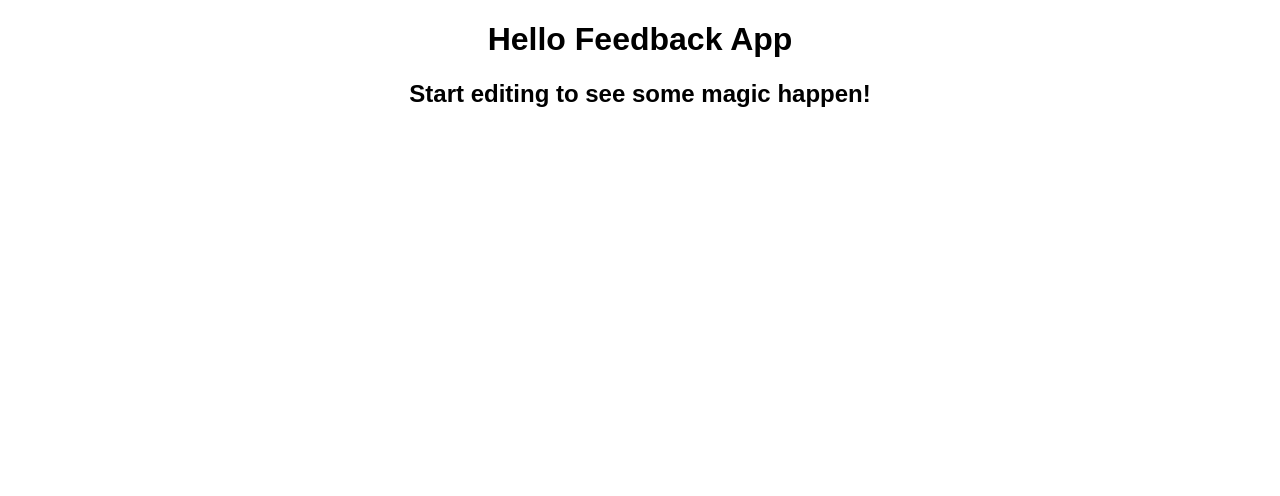
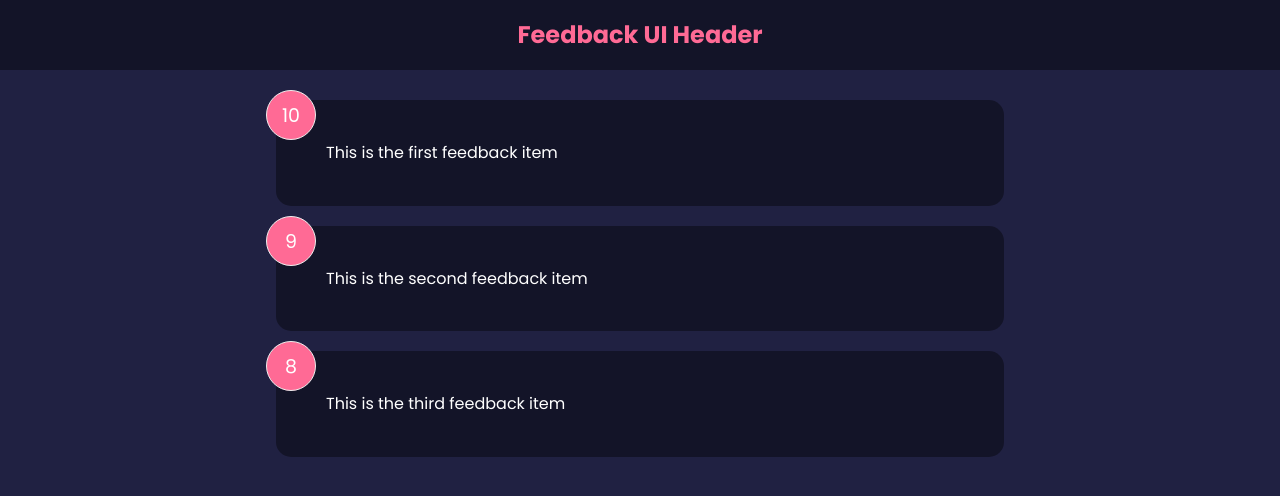
Before and after one commit to dliulabs/ts-feedback-app, a React (Create React App) app: page / in a window 1280 px wide. Shown: the top 496 px of the page. Built offline with nearby package versions, Linux system fonts and the light colour scheme.

Commit message:
states & props

```diff
--- a/src/App.tsx
+++ b/src/App.tsx
@@ -1,12 +1,21 @@
 import React from "react";
 import "./App.css";
+import Header from "./components/Header";
+import FeedbackList from "./components/FeedbackList";
+import { useState } from "react";
+import FeedbackData from "./data/FeedbackData";
+import { FeedbackItemType } from "./components/FeedbackItem";
 
 const App: React.FC = () => {
+  const [feedback, setFeedback] = useState<FeedbackItemType[]>(FeedbackData);
+
   return (
-    <div className="App">
-      <h1>Hello Feedback App</h1>
-      <h2>Start editing to see some magic happen!</h2>
-    </div>
+    <>
+      <Header text="Feedback UI Header" />
+      <div className="container">
+        <FeedbackList feedback={FeedbackData} />
+      </div>
+    </>
   );
 };
 
--- /dev/null
+++ b/src/components/FeedbackItem.tsx
@@ -0,0 +1,30 @@
+import React from "react";
+import Card from "./shared/Card";
+// import { useState } from "react";
+
+export interface FeedbackItemType {
+  id: number;
+  rating: number;
+  text: string;
+}
+
+export interface FeedbackItemProps {
+  item: FeedbackItemType;
+}
+
+const FeedbackItem: React.FC<FeedbackItemProps> = ({ item }) => {
+  // const [rating, setRating] = useState<number>(item.rating);
+  // const [text, setText] = useState<string>(item.text);
+  // const handleClick = (event: React.MouseEvent<HTMLButtonElement>) => {
+  //   setRating((prev) => prev + 1); // event.target.value;
+  // };
+
+  return (
+    <Card reverse={true}>
+      <div className="num-display">{item.rating}</div>
+      <div className="text-display">{item.text}</div>
+    </Card>
+  );
+};
+
+export default FeedbackItem;
--- /dev/null
+++ b/src/components/FeedbackList.tsx
@@ -0,0 +1,21 @@
+import React from "react";
+import FeedbackItem, { FeedbackItemType } from "./FeedbackItem";
+
+interface FeedbackListType {
+  feedback: FeedbackItemType[];
+}
+
+const FeedbackList: React.FC<FeedbackListType> = ({ feedback }) => {
+  if (!feedback || feedback.length === 0) {
+    return <p>No feedback yet</p>;
+  }
+  return (
+    <div className="feedback-list">
+      {feedback.map((item) => (
+        <FeedbackItem key={item.id} item={item} />
+      ))}
+    </div>
+  );
+};
+
+export default FeedbackList;
--- /dev/null
+++ b/src/components/Header.tsx
@@ -0,0 +1,33 @@
+import React from "react";
+import { readBuilderProgram } from "typescript";
+
+interface HeaderProps {
+  text?: string;
+  children?: React.ReactNode;
+}
+
+const Header: React.FC<HeaderProps> = ({ text, children }) => {
+  const headerStyles = { backgroundColor: "rgba(0,0,0,0.4)", color: "#ff6a95" };
+
+  return (
+    <header style={headerStyles}>
+      <div className="container">
+        <h2>{text}</h2>
+        <p>{children}</p>
+      </div>
+    </header>
+  );
+};
+
+Header.defaultProps = {
+  text: "Feedback UI",
+};
+
+/*
+import PropTypes from "prop-types"
+Header.propTypes = {
+  text: PropTypes.string,
+};
+*/
+
+export default Header;
--- /dev/null
+++ b/src/components/shared/Card.tsx
@@ -0,0 +1,32 @@
+import { ChildProcess } from "child_process";
+import React from "react";
+// import PropTypes from "prop-types";
+
+interface CardProps {
+  reverse?: boolean;
+  children: React.ReactNode;
+}
+const Card: React.FC<CardProps> = ({ reverse = true, children }) => {
+  return (
+    <div
+      className={`card ${reverse && "reverse"}`}
+      // style={{
+      //   backgroundColor: reverse ? "rgba(0, 0, 0, 0.4)" : "#fff",
+      //   color: reverse ? "#fff" : "#000",
+      // }}
+    >
+      {children}
+    </div>
+  );
+};
+
+// Card.defaultProps = {
+//   reverse: true,
+// };
+
+// Card.propTypes = {
+//   children: PropTypes.node.isRequired,
+//   reverse: bool,
+// };
+
+export default Card;
--- /dev/null
+++ b/src/data/FeedbackData.js
@@ -0,0 +1,19 @@
+const FeedbackData = [
+  {
+    id: 1,
+    rating: 10,
+    text: "This is the first feedback item",
+  },
+  {
+    id: 2,
+    rating: 9,
+    text: "This is the second feedback item",
+  },
+  {
+    id: 3,
+    rating: 8,
+    text: "This is the third feedback item",
+  },
+];
+
+export default FeedbackData;
--- /dev/null
+++ b/src/index.css
@@ -0,0 +1,230 @@
+@import url('https://fonts.googleapis.com/css2?family=Poppins:wght@400;600;700&display=swap');
+
+* {
+  box-sizing: border-box;
+  margin: 0;
+  padding: 0;
+}
+
+body {
+  font-family: 'Poppins', sans-serif;
+  background-color: #202142;
+  color: #fff;
+  line-height: 1.6;
+}
+
+ul {
+  list-style: none;
+}
+
+.container {
+  max-width: 768px;
+  margin: auto;
+  padding: 0 20px;
+}
+
+header {
+  height: 70px;
+  width: 100%;
+  display: flex;
+  justify-content: space-between;
+  align-items: center;
+  margin-bottom: 30px;
+}
+
+.card {
+  background-color: #fff;
+  color: #333;
+  border-radius: 15px;
+  padding: 40px 50px;
+  margin: 20px 0;
+  position: relative;
+}
+
+.card.reverse {
+  background-color: rgba(0, 0, 0, 0.4);
+  color: #fff;
+}
+
+.card h2 {
+  font-size: 22px;
+  font-weight: 600;
+  text-align: center;
+}
+
+.rating {
+  display: flex;
+  align-items: center;
+  justify-content: space-around;
+  margin: 30px 0 40px;
+}
+
+.rating li,
+.num-display {
+  position: relative;
+  background: #f4f4f4;
+  width: 50px;
+  height: 50px;
+  padding: 10px;
+  text-align: center;
+  border-radius: 50%;
+  font-size: 19px;
+  border: 1px #eee solid;
+  transition: 0.3s;
+}
+
+.rating li label {
+  position: absolute;
+  top: 50%;
+  left: 50%;
+  width: 50px;
+  height: 50px;
+  padding: 10px;
+  border-radius: 50%;
+  transform: translate(-50%, -50%);
+  cursor: pointer;
+}
+
+.rating li:hover,
+.num-display {
+  background: #ff6a95;
+  color: #fff;
+}
+
+[type='radio'] {
+  opacity: 0;
+}
+
+[type='radio']:checked ~ label {
+  background: #ff6a95;
+  color: #fff;
+}
+
+.input-group {
+  display: flex;
+  flex-direction: row;
+  border: 1px solid #ccc;
+  padding: 8px 10px;
+  border-radius: 8px;
+}
+
+input {
+  flex-grow: 2;
+  border: none;
+  font-size: 16px;
+}
+
+input:focus {
+  outline: none;
+}
+
+.feedback-stats {
+  color: #fff;
+  display: flex;
+  justify-content: space-between;
+  align-items: center;
+}
+
+.num-display {
+  position: absolute;
+  top: -10px;
+  left: -10px;
+}
+
+.close,
+.edit {
+  position: absolute;
+  top: 10px;
+  right: 20px;
+  cursor: pointer;
+  background: none;
+  border: none;
+}
+
+.edit {
+  right: 40px;
+}
+
+.btn {
+  color: #fff;
+  border: 0;
+  border-radius: 8px;
+  color: #fff;
+  width: 100px;
+  height: 40px;
+  cursor: pointer;
+}
+
+.btn-primary {
+  background-color: #202142;
+}
+
+.btn-secondary {
+  background: #ff6a95;
+}
+
+.btn:hover {
+  transform: scale(0.98);
+  opacity: 0.9;
+}
+
+.btn:disabled {
+  background-color: #cccccc;
+  color: #333;
+  cursor: auto;
+}
+
+.btn:disabled:hover {
+  transform: scale(1);
+  opacity: 1;
+}
+
+.message {
+  padding-top: 10px;
+  text-align: center;
+  color: rebeccapurple;
+}
+
+/* FIX: Remove position: absolute to keep about icon at the bottom of the
+ * document */
+.about-link {
+  display: flex;
+  justify-content: flex-end;
+}
+
+/* FIX: Remove position: absolute to keep about icon at the bottom of the
+ * document */
+.about-link a {
+  color: #fff;
+  cursor: pointer;
+}
+
+.about-link a:hover {
+  color: #ff6a95;
+}
+
+.about h1 {
+  margin-bottom: 20px;
+}
+
+.about p {
+  margin: 10px 0;
+}
+
+@media (max-width: 600px) {
+  .rating li {
+    margin: 10px 3px;
+  }
+
+  .rating {
+    display: flex;
+    align-items: center;
+    justify-content: center;
+    flex-wrap: wrap;
+    margin: 30px 0 40px;
+  }
+
+  .input-group input {
+    width: 80%;
+  }
+}
--- a/src/index.tsx
+++ b/src/index.tsx
@@ -1,5 +1,6 @@
 import React, { StrictMode } from "react";
 import ReactDOM from "react-dom/client";
+import "./index.css";
 import App from "./App";
 
 const el = document.getElementById("root");
```
